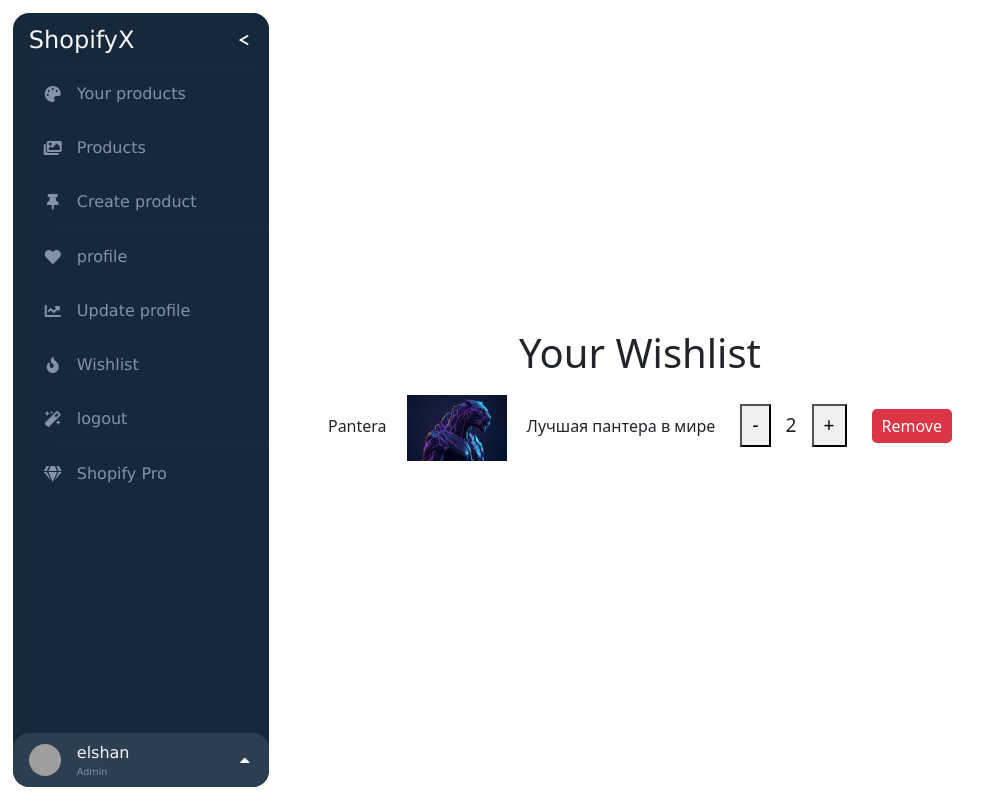
After one commit to Elhsan/Exam, a Django app: page /product/wishlist/ in a window 1280 px wide. The commit adds this page. Shown: the whole page, without its empty margins (0-1002 px from the left). Run offline with Django 4.2, Linux system fonts and the light colour scheme; a user stored in the database is signed in; data comes from the database, SQL or seed files in the repository; both versions use the stored data as it was after the commit; some libraries are stand-ins or nearby versions; grey boxes are pictures that could not be loaded.

Commit message:
create wishlist

```diff
--- a/ShopifyX/Main/templates/main/navbar.html
+++ b/ShopifyX/Main/templates/main/navbar.html
@@ -14,7 +14,7 @@
     <hr/>
     <div class="nav-button"><i class="fas fa-heart"></i><span><a href="{% url 'profile' %}">profile</a></span></div>
     <div class="nav-button"><i class="fas fa-chart-line"></i><span><a href="{% url 'profiles' %}">Update profile</a></span></div>
-    <div class="nav-button"><i class="fas fa-fire"></i><span><a href="">Challenges</a></span></div>
+    <div class="nav-button"><i class="fas fa-fire"></i><span><a href="{% url 'wishlist' %}">Wishlist</a></span></div>
     <div class="nav-button"><i class="fas fa-magic"></i><span><a href="{% url 'logout' %}">logout</a></span></div>
     <hr/>
     <div class="nav-button"><i class="fas fa-gem"></i><span><a href="{% url 'donate' %}">Shopify Pro</a></span></div>
--- a/ShopifyX/Product/models.py
+++ b/ShopifyX/Product/models.py
@@ -6,7 +6,7 @@ from django.core.exceptions import ValidationError
 
 
 class Product(models.Model):
-    user = models.ForeignKey(User, on_delete=models.CASCADE)
+    user = models.ForeignKey(User, on_delete=models.CASCADE, default=1)  # Set the default user ID
     name = models.CharField(max_length=255)
     image = models.ImageField(upload_to='img/')
     description = models.TextField()
@@ -36,3 +36,11 @@ class Product(models.Model):
 
             except (FileNotFoundError, ValidationError) as e:
                 print(f"Error processing image: {e}")
+
+class Wishlist(models.Model):
+    user = models.ForeignKey(User, on_delete=models.CASCADE)
+    product = models.ForeignKey('Product', on_delete=models.CASCADE)
+    quantity = models.PositiveIntegerField(default=1)
+
+    def __str__(self):
+        return f"{self.user.username}'s Wishlist"
--- a/ShopifyX/Product/templates/product/product.html
+++ b/ShopifyX/Product/templates/product/product.html
@@ -12,6 +12,9 @@
         {% endif %}
         <p class="description">description: {{ product.description}}</p>
         <p>reviews: {{ product.reviews }}</p>
+        {% if not user == product.user %}
+        <a class="btn btn-success" href="{% url 'add_to_wishlist' product_id=product.id %}">Buy</a>
+        {% endif %}
         <a class="btn btn-success "  href="{% url 'view_product' product_id=product.id %}">Посмотреть</a>
 
         {% if user.is_authenticated and user == product.user or user_status.is_superuser or user_group == 'Admin' %}
--- /dev/null
+++ b/ShopifyX/Product/templates/product/wishlist.html
@@ -0,0 +1,111 @@
+{% extends 'main/base.html' %}
+
+{% block content %}
+<h1 class="wishlist-heading">Your Wishlist</h1>
+{% for item in wishlist_items %}
+    <div class="wishlist-row">
+    <div class="table-cell">{{ item.product.name }}</div>
+    <div class="table-cell">
+        <img class="product-image" src="{{ item.product.image.url }}" alt="{{ item.product.name }}">
+    </div>
+    <div class="table-cell description">{{ item.product.description }}</div>
+    <div class="table-cell quantity-container">
+        <button class="quantity-btn" onclick="adjustQuantity({{ item.id }}, -1)">-</button>
+        <p class="quantity" id="quantity-{{ item.id }}">{{ item.quantity }}</p>
+        <button class="quantity-btn" onclick="adjustQuantity({{ item.id }}, 1)">+</button>
+    </div>
+    <div class="table-cell">
+        <a class="remove-btn" href="{% url 'remove_from_wishlist' item.id %}">Remove</a>
+    </div>
+</div>
+{% endfor %}
+
+  <style>
+    body {
+        display: flex;
+        align-items: center;
+        justify-content: center;
+        height: 100vh;
+        margin: 0;
+      }
+
+      .wishlist-table {
+        display: table;
+        width: 80%;
+        border-collapse: collapse;
+        margin-top: 20px;
+      }
+
+      .wishlist-header,
+      .wishlist-row {
+        display: table-row;
+      }
+
+      .table-cell {
+        display: table-cell;
+        padding: 10px;
+        box-sizing: border-box;
+        text-align: center;
+      }
+
+      .wishlist-heading {
+        text-align: center;
+      }
+
+      .product-image {
+        width: 100%;
+        max-width: 100px;
+        height: auto;
+      }
+
+      .description {
+        overflow: hidden;
+        text-overflow: ellipsis;
+        white-space: nowrap;
+      }
+
+      .quantity-container {
+        display: flex;
+        align-items: center;
+        justify-content: center;
+      }
+
+      .quantity-btn {
+        font-size: 1.2em;
+        padding: 5px 10px;
+        margin: 0 5px;
+        cursor: pointer;
+      }
+
+      .quantity {
+        font-size: 1.2em;
+        margin: 0 10px;
+      }
+
+      .remove-btn {
+        display: inline-block;
+        padding: 5px 10px;
+        background-color: #dc3545;
+        color: #fff;
+        text-decoration: none;
+        border-radius: 5px;
+      }
+  </style>
+
+  <script>
+    function adjustQuantity(itemId, change) {
+      var quantityElement = document.getElementById('quantity-' + itemId);
+      var currentQuantity = parseInt(quantityElement.innerText);
+
+      // Ensure the quantity doesn't go below 1
+      var newQuantity = Math.max(1, currentQuantity + change);
+
+      // Update the quantity element
+      quantityElement.innerText = newQuantity;
+
+      // You can implement logic here to send an AJAX request to update the quantity on the server
+      // For simplicity, this example just logs the new quantity to the console
+      console.log('New Quantity:', newQuantity);
+    }
+  </script>
+{% endblock %}
--- a/ShopifyX/Product/urls.py
+++ b/ShopifyX/Product/urls.py
@@ -7,6 +7,9 @@ urlpatterns = [
     path('product/create/', create_product, name='create_product'),
     path('product/<int:product_id>/', view_product, name='view_product'),
     path('product/<int:product_id>/edit', edit_product, name='edit_product'),
-    path('product/<int:product_id>/delete/', delete_product, name='delete_product')
+    path('product/<int:product_id>/delete/', delete_product, name='delete_product'),
+    path('wishlist/', wishlist, name='wishlist'),
+    path('add_to_wishlist/<int:product_id>/', add_to_wishlist, name='add_to_wishlist'),
+    path('remove_from_wishlist/<int:wishlist_id>/', remove_from_wishlist, name='remove_from_wishlist'),
 
 ]
--- a/ShopifyX/Product/views.py
+++ b/ShopifyX/Product/views.py
@@ -8,6 +8,38 @@ from Profile.models import *
 
 
 # Create your views here.
+def wishlist(request):
+    user_group = None
+    if request.user.groups.exists():
+        user_group = request.user.groups.first().name
+    user_status = {
+        'username': request.user.username,
+    }
+    wishlist_items = Wishlist.objects.filter(user=request.user)
+    return render(request, 'product/wishlist.html', {'wishlist_items': wishlist_items, 'user_status': user_status, 'user_group': user_group})
+
+def add_to_wishlist(request, product_id):
+    product = Product.objects.get(id=product_id)
+    wishlist_item, created = Wishlist.objects.get_or_create(user=request.user, product=product)
+
+    if not created:
+        wishlist_item.quantity += 1
+        wishlist_item.save()
+
+    messages.success(request, f"{product.name} added to your wishlist!")
+    return redirect('wishlist')
+
+def remove_from_wishlist(request, wishlist_id):
+    wishlist_item = Wishlist.objects.get(id=wishlist_id)
+
+    if wishlist_item.quantity > 1:
+        wishlist_item.quantity -= 1
+        wishlist_item.save()
+    else:
+        wishlist_item.delete()
+
+    messages.success(request, f"{wishlist_item.product.name} removed from your wishlist!")
+    return redirect('wishlist')
 
 def product(request):
     user_group = None
```
Also changed, not shown: ShopifyX/Product/migrations/0002_remove_product_user_wishlist.py (added), ShopifyX/Product/migrations/0003_product_user.py (added), ShopifyX/db.sqlite3, ShopifyX/media/img/Akfa_logo_GceMm51.png (added), ShopifyX/media/img/bullet-flat-icon-thumb-108x74_fdMzDlC.jpg (added).
